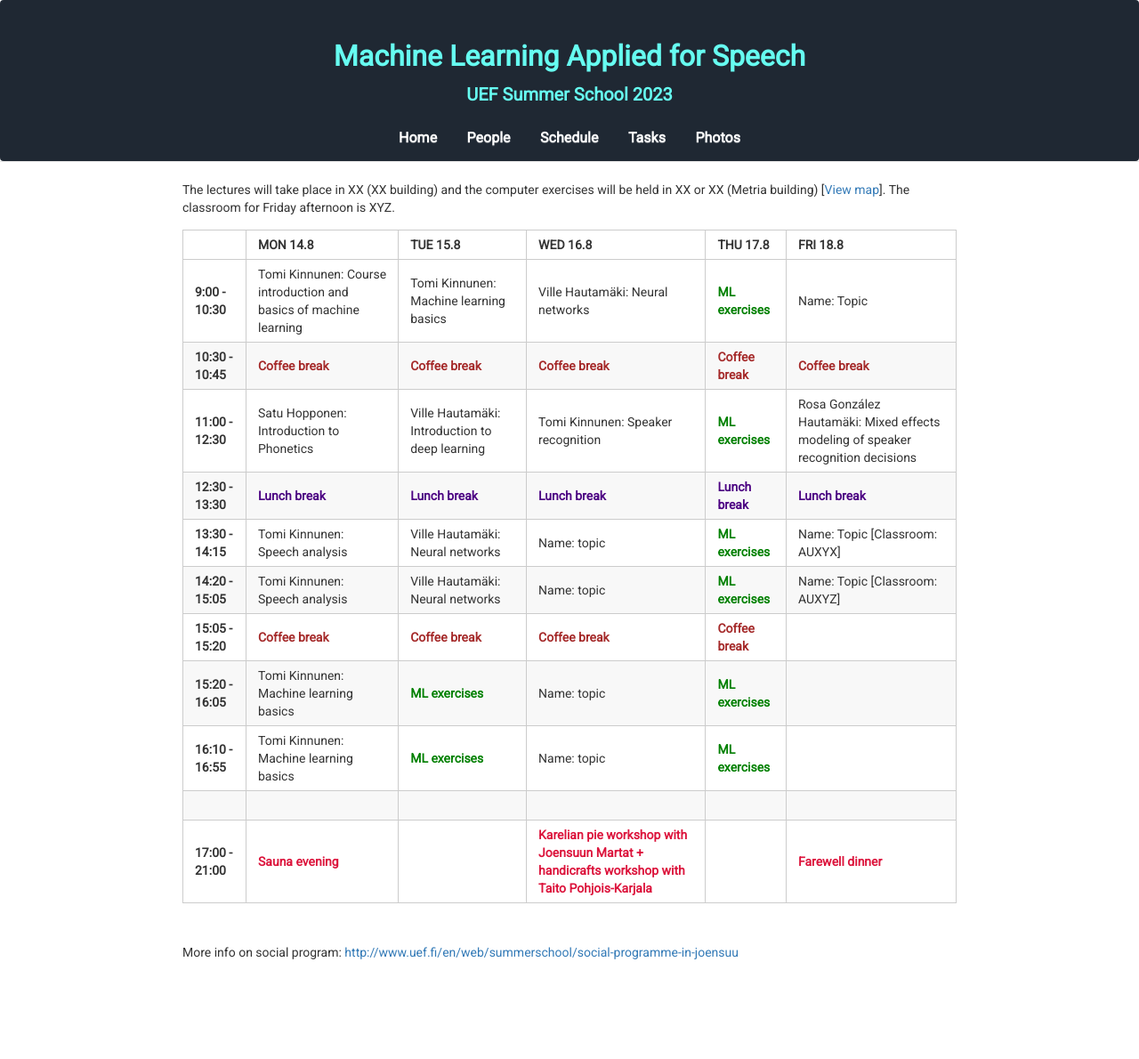
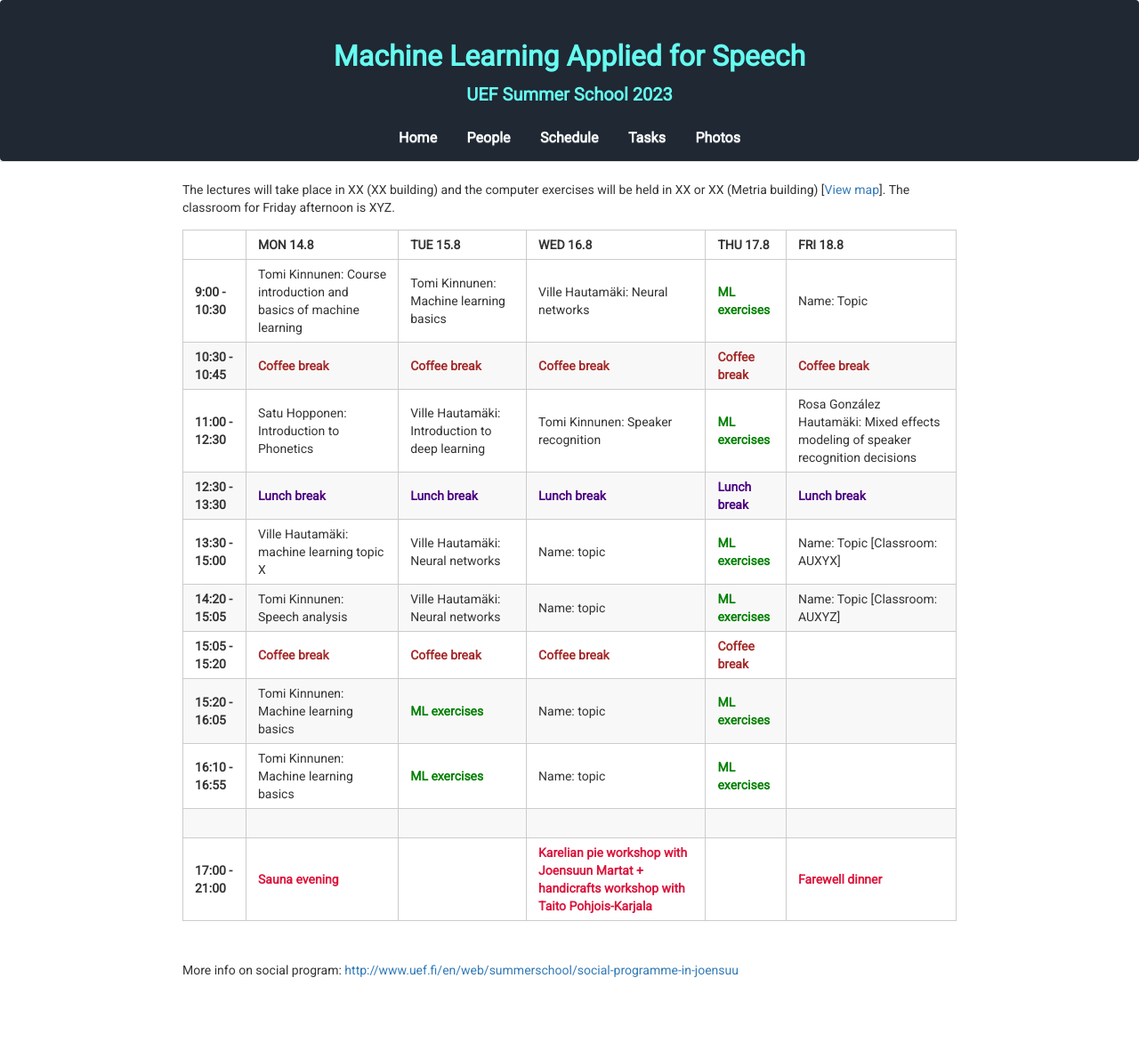
Before and after one commit to vpspeech/summerschool2023, a Jekyll site: the page built from schedule.md, in a window 1280 px wide. Shown: the whole page at 89% size. Built offline with Jekyll 4.4.1, drawn with Linux system fonts in a browser that asks for light colours; nearby versions of some CDN libraries.

Commit message:
Update schedule.md

```diff
--- a/schedule.md
+++ b/schedule.md
@@ -11,7 +11,7 @@ The lectures will take place in XX (XX building) and the computer exercises will
 | **10:30 - 10:45** | <span style="color:brown">**Coffee break**</span> | <span style="color:brown">**Coffee break**</span>       | <span style="color:brown">**Coffee break**</span> | <span style="color:brown">**Coffee break**</span>       | <span style="color:brown">**Coffee break**</span> |
 | **11:00 - 12:30** | Satu Hopponen: Introduction to Phonetics           | Ville Hautamäki: Introduction to deep learning                | Tomi Kinnunen: Speaker recognition                     | <span style="color:green">**ML exercises**</span> | Rosa González Hautamäki: Mixed effects modeling of speaker recognition decisions |
 | **12:30 - 13:30** | <span style="color:indigo">**Lunch break**</span> | <span style="color:indigo">**Lunch break**</span>       | <span style="color:indigo">**Lunch break**</span> | <span style="color:indigo">**Lunch break**</span>       | <span style="color:indigo">**Lunch break**</span>   |
-| **13:30 - 14:15** | Tomi Kinnunen: Speech analysis                         | Ville Hautamäki: Neural networks                              | Name: topic                | <span style="color:green">**ML exercises**</span> | Name: Topic [Classroom: AUXYX]  |
+| **13:30 - 15:00** | Ville Hautamäki: machine learning topic X                         | Ville Hautamäki: Neural networks                              | Name: topic                | <span style="color:green">**ML exercises**</span> | Name: Topic [Classroom: AUXYX]  |
 | **14:20 - 15:05** | Tomi Kinnunen: Speech analysis                         | Ville Hautamäki: Neural networks                              | Name: topic                 | <span style="color:green">**ML exercises**</span> | Name: Topic [Classroom: AUXYZ]  |
 | **15:05 - 15:20** | <span style="color:brown">**Coffee break**</span> | <span style="color:brown">**Coffee break**</span>       | <span style="color:brown">**Coffee break**</span> | <span style="color:brown">**Coffee break**</span>       |  |
 | **15:20 - 16:05** | Tomi Kinnunen: Machine learning basics                 | <span style="color:green">**ML exercises**</span> | Name: topic                                               | <span style="color:green">**ML exercises**</span> |   |
```
